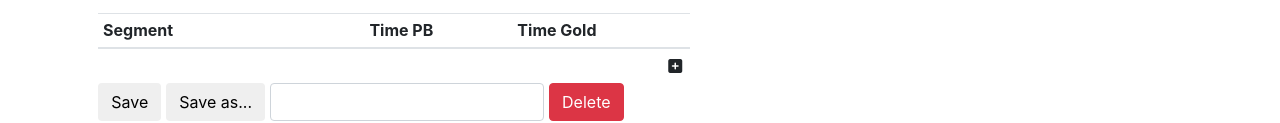
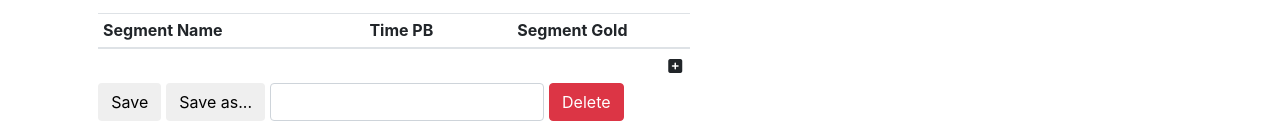
Before and after one commit to pawelpredki/nodecg-bundles, a website: page ncg-split/dashboard/ncg-split-panel.html in a window 1280 px wide. Both pictures are taken after a click on the element 98 px from the left and 247 px from the top of the page. Shown: the part 389-512 px from the top of the page. Drawn offline with nearby package versions, Linux system fonts and the light colour scheme.

Commit message:
changed headers of editor table

```diff
--- a/ncg-split/dashboard/ncg-split-panel.html
+++ b/ncg-split/dashboard/ncg-split-panel.html
@@ -61,13 +61,13 @@
         <thead>
           <tr>
             <th scope="col">
-                Segment
+                Segment Name
             </th>
             <th scope="col">
                 Time PB
             </th>
             <th scope="col">
-                Time Gold
+                Segment Gold
             </th>
             <th scope="col">
             </th>
```
